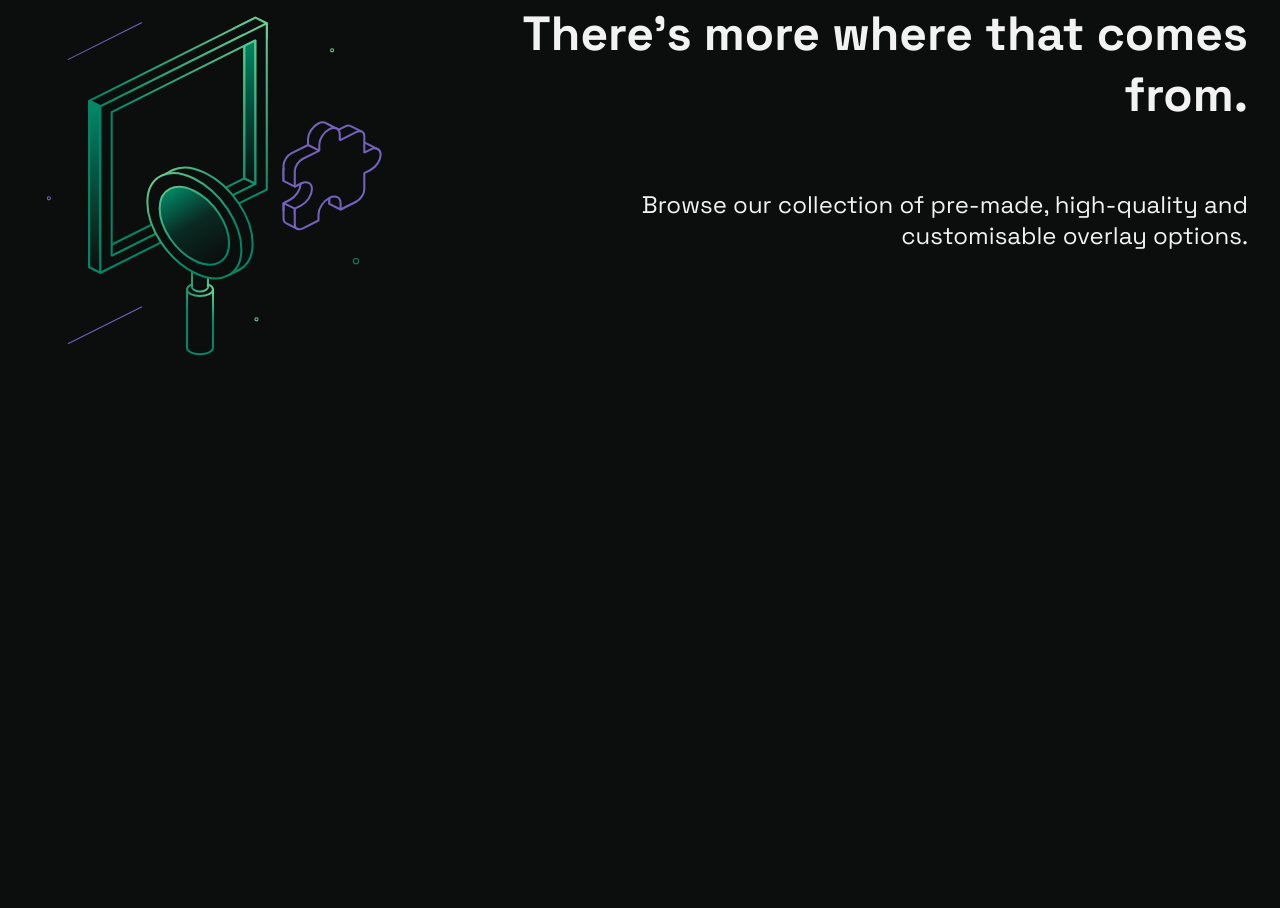
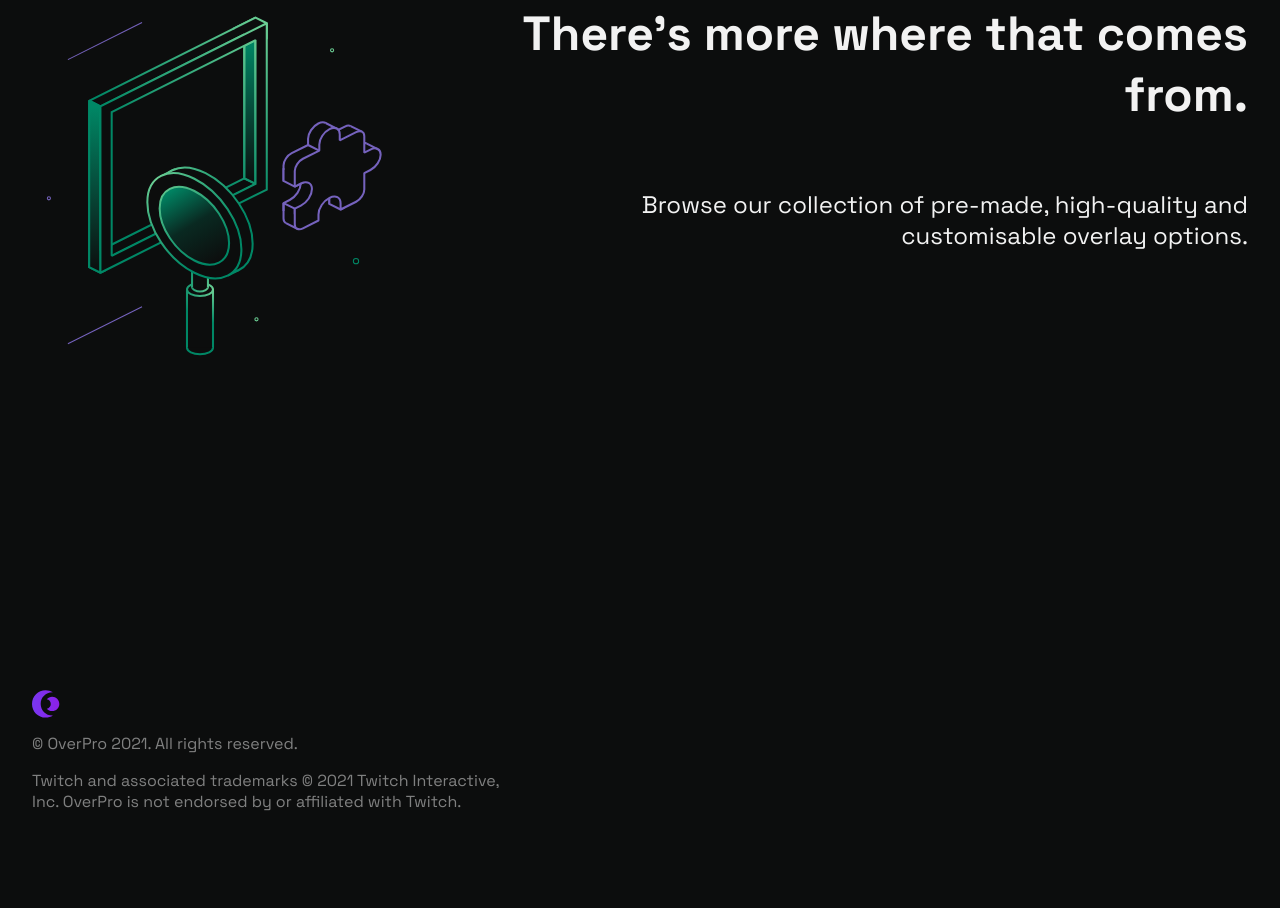
Before and after one commit to rileysommerville/overpro, a plain HTML site: page index.html in a window 1280 px wide. Shown: the part 2543-3451 px from the top of the page. Before the commit the page ends 3151 px from the top, so only its background shows below. Drawn offline with Linux system fonts and the light colour scheme.

Commit message:
Add footer content

```diff
--- a/index.html
+++ b/index.html
@@ -52,6 +52,12 @@
             <p>Browse our collection of pre-made, high-quality and customisable overlay options.</p>
         </section>
     </main>
-
+    <footer>
+        <img src="logo.svg" alt="OverPro">
+        <div>
+            <p>© OverPro 2021. All rights reserved.</p>
+            <p>Twitch and associated trademarks © 2021 Twitch Interactive, Inc. OverPro&nbsp;is&nbsp;not endorsed by or affiliated&nbsp;with&nbsp;Twitch.</p>
+        </div>
+    </footer>
 </body>
 </html>
```
